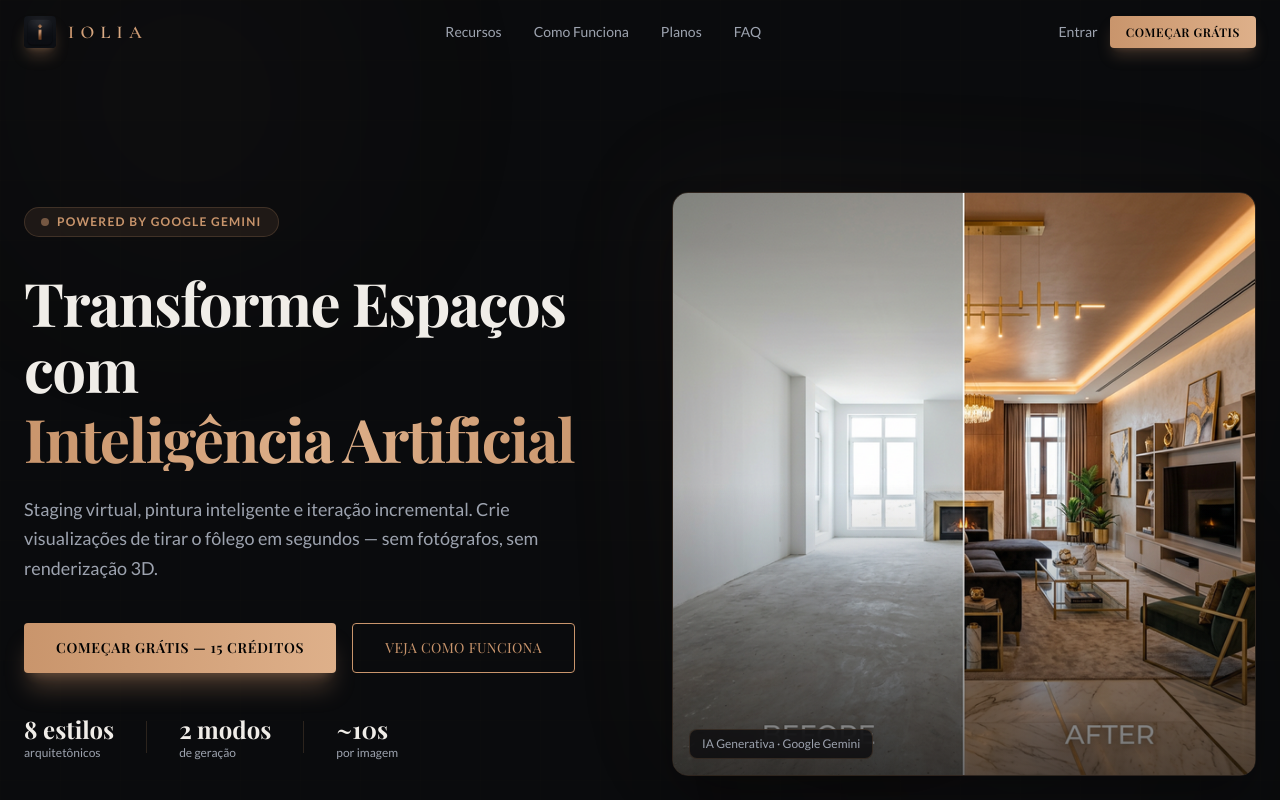
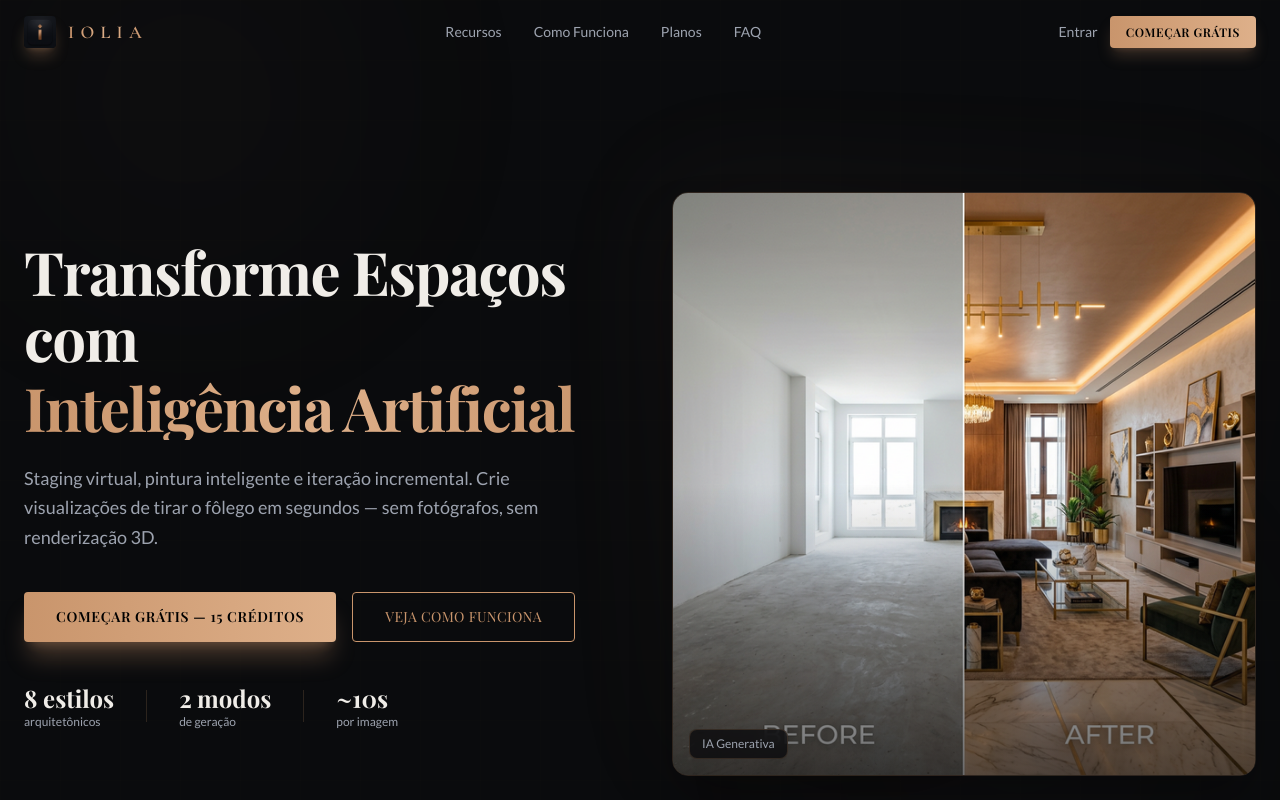
Before and after one commit to kaiquenogueira/dream-space, a React (Vite) app: page /landing in a window 1280 px wide. Shown: the top 800 px of the page. Built offline with nearby package versions, Linux system fonts and the light colour scheme; no server answers; a web font is replaced by a local one.

Commit message:
chore: Remove Google Gemini branding from the landing page.

```diff
--- a/src/pages/LandingPage.tsx
+++ b/src/pages/LandingPage.tsx
@@ -241,12 +241,7 @@ const LandingPage: React.FC = () => {
                     <div className="grid lg:grid-cols-2 gap-16 items-center">
                         {/* Left: Copy */}
                         <div className="text-center lg:text-left">
-                            <Reveal>
-                                <div className="inline-flex items-center gap-2 bg-secondary/10 border border-secondary/20 rounded-full px-4 py-1.5 mb-8">
-                                    <div className="w-2 h-2 rounded-full bg-secondary animate-pulse" />
-                                    <span className="text-xs font-semibold text-secondary uppercase tracking-widest">Powered by Google Gemini</span>
-                                </div>
-                            </Reveal>
+
 
                             <Reveal delay={100}>
                                 <h1 className="text-4xl sm:text-5xl lg:text-6xl font-heading font-bold leading-[1.1] tracking-tight mb-6">
@@ -311,7 +306,7 @@ const LandingPage: React.FC = () => {
                                 <div className="absolute inset-0 bg-gradient-to-t from-primary-dark/60 via-transparent to-transparent" />
                                 <div className="absolute bottom-4 left-4 right-4 flex justify-between items-end">
                                     <span className="bg-primary-dark/80 backdrop-blur-sm px-3 py-1.5 rounded-lg text-xs text-text-muted border border-glass-border">
-                                        IA Generativa · Google Gemini
+                                        IA Generativa
                                     </span>
                                 </div>
                             </div>
```
